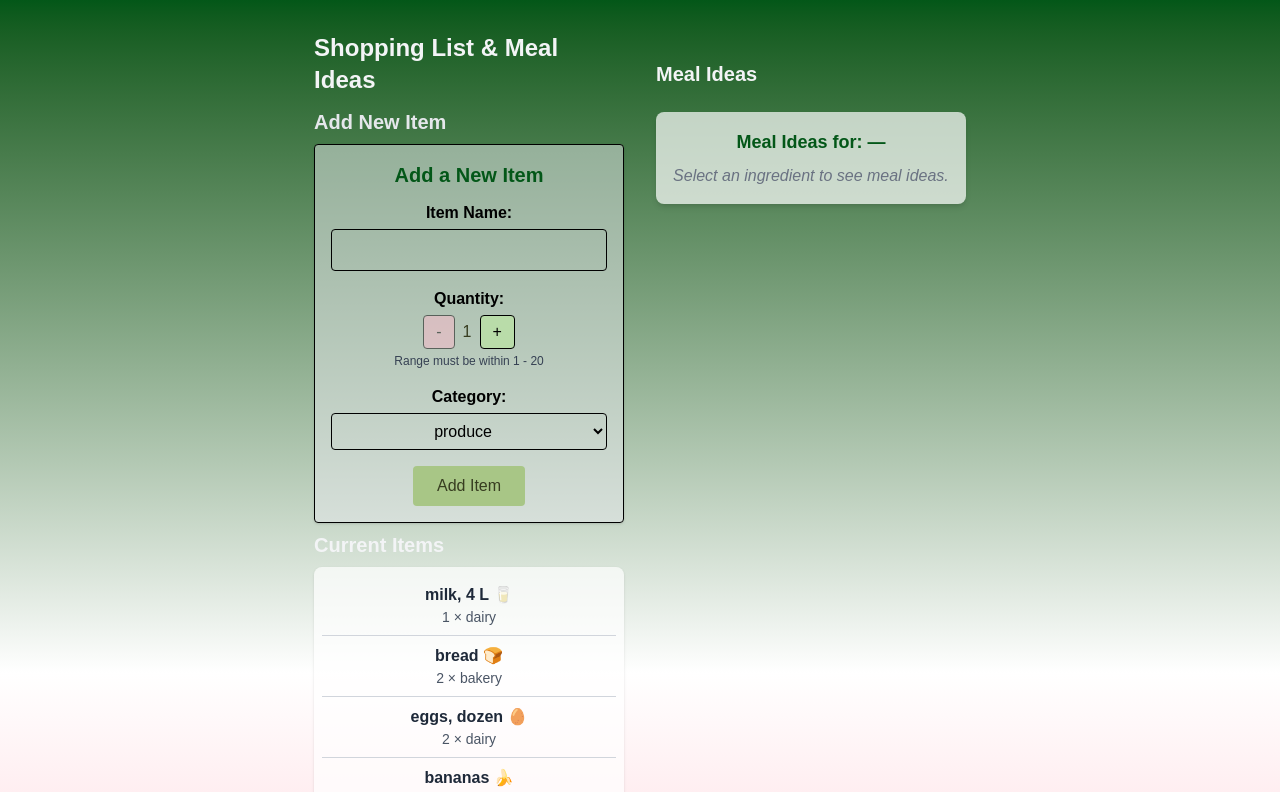
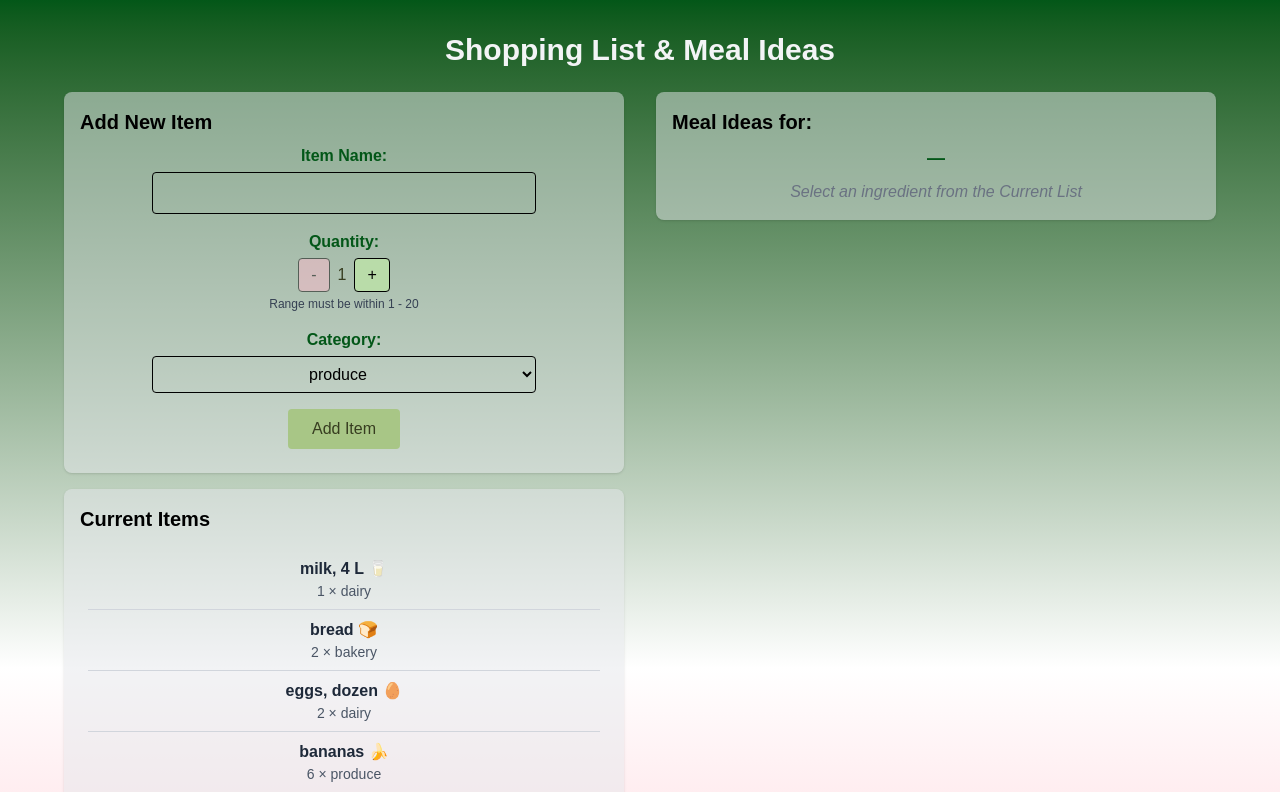
Before and after one commit to yvnmnl/cprg306-assignments, a Next.js app: page /week-8 in a window 1280 px wide. Shown: the top 792 px of the page. Built offline with nearby package versions, Linux system fonts and the light colour scheme.

Commit message:
Fixed page.js
Things werent aligning properly.

```diff
--- a/app/week-8/item-list.js
+++ b/app/week-8/item-list.js
@@ -17,13 +17,13 @@ function ItemList({ items }) {
   return (
     <section className="mt-2">
       <header className="flex justify-center gap-2 mb-4">
-        <button onClick={() => setSortBy("name")} className={`px-3 py-1 rounded-lg font-medium transition-colors duration-200 ${sortBy === "name"? "bg-[#FCBACB] text-black shadow-md": "bg-gray-200/50 text-black hover:bg-[#FDD3DD]"}`}>Sort by Name</button>
+        <button onClick={() => setSortBy("name")} className={`px-3 py-1 rounded-lg font-medium transition-colors duration-200 ${sortBy === "name"? "bg-[#FCBACB] text-black shadow-md": "bg-gray-200 text-black hover:bg-[#FDD3DD]"}`}>Sort by Name</button>
 
         <button onClick={() => setSortBy("category")} className={`px-3 py-1 rounded-lg font-medium transition-colors duration-200 ${sortBy === "category"? "bg-[#FCBACB] text-black shadow-md": "bg-gray-200 text-black hover:bg-[#FDD3DD]"}`}>Sort by Category</button>
       </header>
 
-      <article className="bg-white/70 rounded-lg shadow-sm p-2">
-        <h3 className="text-lg font-semibold text-[#035718] mb-2 text-center"> Item List        </h3>
+      <article className="bg-gray-200/50 rounded-lg shadow-sm p-2">
+        <h3 className="text-lg font-semibold text-[#035718] mb-2 text-center"> Item List </h3>
 
         {sortedItems.length === 0 ? (
           <p className="text-center text-gray-500 italic py-4">
--- a/app/week-8/item.js
+++ b/app/week-8/item.js
@@ -2,7 +2,7 @@ import React from "react";
 
 function Item({ name, quantity, category }) {
   return (
-    <article className="mb-2 p-2 border rounded shadow-sm bg-gray-200/50 text-black">
+    <article className="p-2 text-black">
       <p className="font-semibold">{name}</p>
       <p>Quantity: {quantity}</p>
       <p>Category: {category}</p>
--- a/app/week-8/meal-ideas.js
+++ b/app/week-8/meal-ideas.js
@@ -29,17 +29,17 @@ export default function MealIdeas({ ingredient }) {
   }, [ingredient]);
 
   return (
-    <section className="mt-4 bg-white/70 rounded-lg shadow-md p-4 bg-gray-200/50">
-      <h2 className="text-lg font-semibold text-[#035718] mb-2 text-center"> Meal Ideas for: {ingredient ? ingredient : "—"} </h2>
+    <section>
+      <h2 className="text-lg font-semibold text-[#035718] mb-2 text-center"> {ingredient ? ingredient : "—"} </h2>
 
       {!ingredient ? (
-        <p className="text-gray-500 italic text-center"> Select an ingredient to see meal ideas. </p>
+        <p className="text-gray-500 italic text-center"> Select an ingredient from the Current List </p>
         ) : meals.length === 0 ? (
         <p className="text-gray-500 italic text-center"> No meal ideas found for "{ingredient}". </p>
         ) : (
         <ul className="divide-y divide-gray-200">
           {meals.map((meal) => (
-            <li key={meal.idMeal} className="flex items-center gap-3 p-2 hover:bg-gray-50 transition">
+            <li key={meal.idMeal} className="flex items-center gap-3 p-2 hover:bg-gray-200 transition">
               <img src={meal.strMealThumb} alt={meal.strMeal} className="w-16 h-16 object-cover rounded-md border" />
               <span className="font-medium text-gray-800"> {meal.strMeal} </span>
             </li>
--- a/app/week-8/new-item.js
+++ b/app/week-8/new-item.js
@@ -37,8 +37,6 @@ export default function NewItem({ onAddItem }) {
       quantity,
       category,
     };
-
-    // Spread operator for readability (optional but clean)
     onAddItem({ ...item });
 
     setName("");
@@ -48,12 +46,10 @@ export default function NewItem({ onAddItem }) {
 
   return (
     <section className="w-full">
-      <article className="mb-2 p-4 border rounded shadow-sm text-black bg-gray-200/50 flex flex-col items-center">
-        <h3 className="text-xl font-semibold text-[#035718] mb-3 text-center">Add a New Item</h3>
-
+      <article className="mb-2 text-black flex flex-col items-center">
         <form onSubmit={handleSubmit} className="flex flex-col items-center w-full max-w-sm space-y-4">
           <div className="flex flex-col items-center w-full">
-            <label htmlFor="name" className="block mb-1 font-semibold text-center"> Item Name: </label>
+            <label htmlFor="name" className="block mb-1 text-[#035718] font-semibold text-center"> Item Name: </label>
             <input
               type="text"
               id="name"
@@ -65,7 +61,7 @@ export default function NewItem({ onAddItem }) {
           </div>
 
           <div className="flex flex-col items-center w-full">
-            <label htmlFor="quantity" className="block mb-1 font-semibold text-center"> Quantity: </label>
+            <label htmlFor="quantity" className="block mb-1 text-[#035718] font-semibold text-center"> Quantity: </label>
 
             <div className="flex justify-center items-center space-x-2 mb-1">
               <button type="button" onClick={decrement} disabled={quantity === 1} className="px-3 py-1 border rounded disabled:opacity-50 disabled:cursor-not-allowed bg-[#FCBACB]"> - </button>
@@ -75,11 +71,11 @@ export default function NewItem({ onAddItem }) {
               <button type="button" onClick={increment} disabled={quantity === 20} className="px-3 py-1 border rounded disabled:opacity-50 disabled:cursor-not-allowed bg-[#b9dca9]"> + </button>
             </div>
 
-            <p className="text-xs text-center text-gray-700">Range must be within 1 - 20</p>
+            <p className="text-xs text-center text-gray-700"> Range must be within 1 - 20 </p>
           </div>
 
           <div className="flex flex-col items-center w-full">
-            <label htmlFor="category" className="block mb-1 font-semibold text-center"> Category: </label>
+            <label htmlFor="category" className="block mb-1 text-[#035718] font-semibold text-center"> Category: </label>
             <select id="category" value={category} onChange={(e) => setCategory(e.target.value)} className="w-full px-3 py-2 border rounded text-center" > {categories.map((cat) => ( <option key={cat} value={cat}> {cat}</option> ))}
             </select>
           </div>
--- a/app/week-8/page.js
+++ b/app/week-8/page.js
@@ -29,44 +29,51 @@ function Page() {
   };
 
   return (
-    <main className="min-h-screen bg-gradient-to-b from-[#035718] via-white to-[#fc9fb1] flex justify-center items-start py-8 px-6">
-      <div className="flex flex-col md:flex-row gap-8 max-w-6x1 mx-auto items-start">
-        <section className="w-full md:w-1/2 flex flex-col">
-          <header>
-            <h1 className="text-2xl font-bold mb-3 text-gray-100"> Shopping List & Meal Ideas </h1>
+    <main className="min-h-screen bg-gradient-to-b from-[#035718] via-white to-[#fc9fb1] flex flex-col items-center py-8 px-6">
+
+      <header className="w-full max-w-6xl mb-6 text-center">
+        <h1 className="text-3xl font-bold text-gray-100"> Shopping List & Meal Ideas </h1>
       </header>
 
-          <article>
-            <h3 className="text-xl font-semibold text-gray-200 mb-2"> Add New Item </h3>
+      <div className="flex flex-col md:flex-row gap-8 max-w-6xl w-full items-start">
+
+        <section className="w-full md:w-1/2 flex flex-col gap-4">
+          <article className="bg-gray-200/50 rounded-lg shadow-sm p-4">
+            <h3 className="text-xl font-semibold text-black mb-2"> Add New Item </h3>
             <NewItem onAddItem={handleAddItem} />
-            {showMessage && (<p className="mt-2 text-green-700 font-medium text-center"> Item added! </p>)}
+            {showMessage && (
+              <p className="mt-2 text-green-700 font-medium text-center"> Item added! </p>
+            )}
           </article>
 
-          <article>
-            <h3 className="text-xl font-semibold text-gray-100 mb-2"> Current Items </h3>
-              <div>
+          <article className="bg-gray-200/50 rounded-lg shadow-sm p-4">
+            <h3 className="text-xl font-semibold text-black mb-2"> Current Items </h3>
             {items.length === 0 ? (
-                  <p className="text-gray-500 italic text-center"> No items yet — add one above. </p>
+              <p className="text-gray-500 italic text-center"> No items yet — add one above.</p>
             ) : (
-                  <ul className="divide-y divide-gray-300 bg-white/70 rounded-lg shadow-sm p-2 text-center">
+              <ul className="divide-y divide-gray-300 rounded-lg p-2 text-center">
                 {items.map((item) => (
-                      <li key={item.id} className="p-2 hover:bg-gray-100 cursor-pointer transition"
-                        onClick={() => handleSelectItem(item.name)} >
+                  <li
+                    key={item.id}
+                    className="p-2 hover:bg-gray-100 cursor-pointer transition"
+                    onClick={() => handleSelectItem(item.name)}
+                  >
                     <p className="font-semibold text-gray-800">{item.name}</p>
-                        <p className="text-sm text-gray-600"> {item.quantity} × {item.category}</p>
+                    <p className="text-sm text-gray-600">
+                      {item.quantity} × {item.category}
+                    </p>
                   </li>
                 ))}
               </ul>
             )}
-              </div>
           </article>
         </section>
 
-        <section className="w-full md:w-1/2 flex flex-col pt-7">
-          <h3 className="text-xl font-semibold text-gray-100 mb-2"> Meal Ideas </h3>
-          <div classname="bg-white/70 rounded-lg shadow-sm p-2 text-center">
+        <section className="w-full md:w-1/2 flex flex-col gap-4">
+          <article className="bg-gray-200/50 rounded-lg shadow-sm p-4 h-full">
+            <h3 className="text-xl font-semibold text-black mb-2"> Meal Ideas for: </h3>
             <MealIdeas ingredient={selectedItem} />
-          </div>
+          </article>
         </section>
       </div>
     </main>
```
Lines whose indentation alone changed are shown as unchanged.
